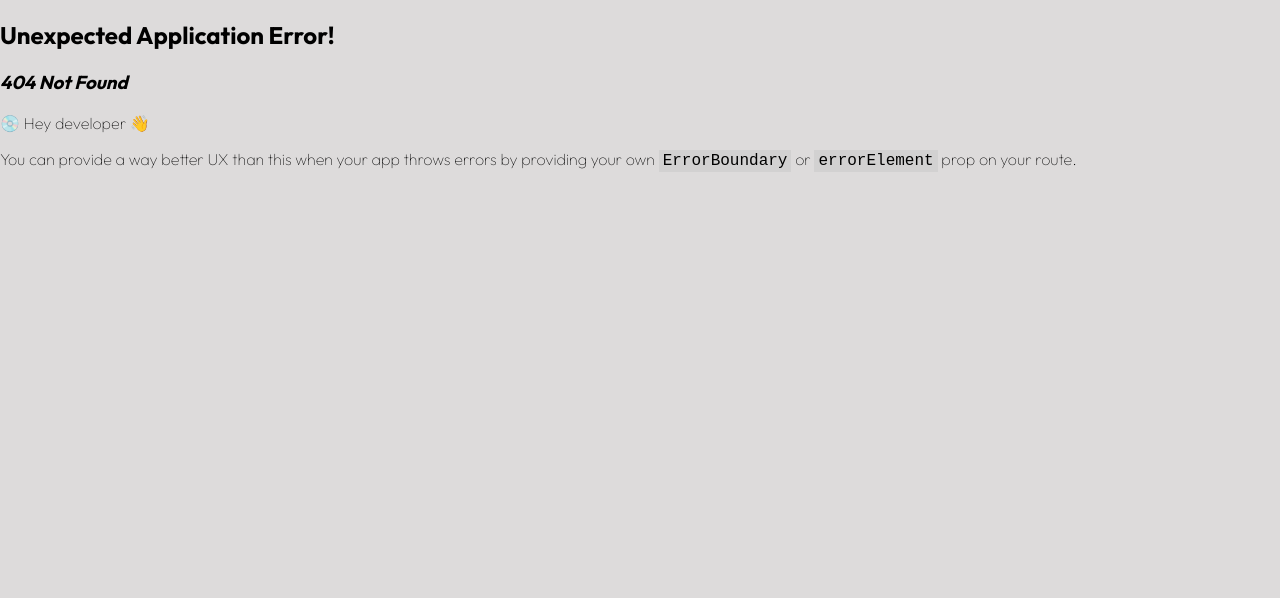
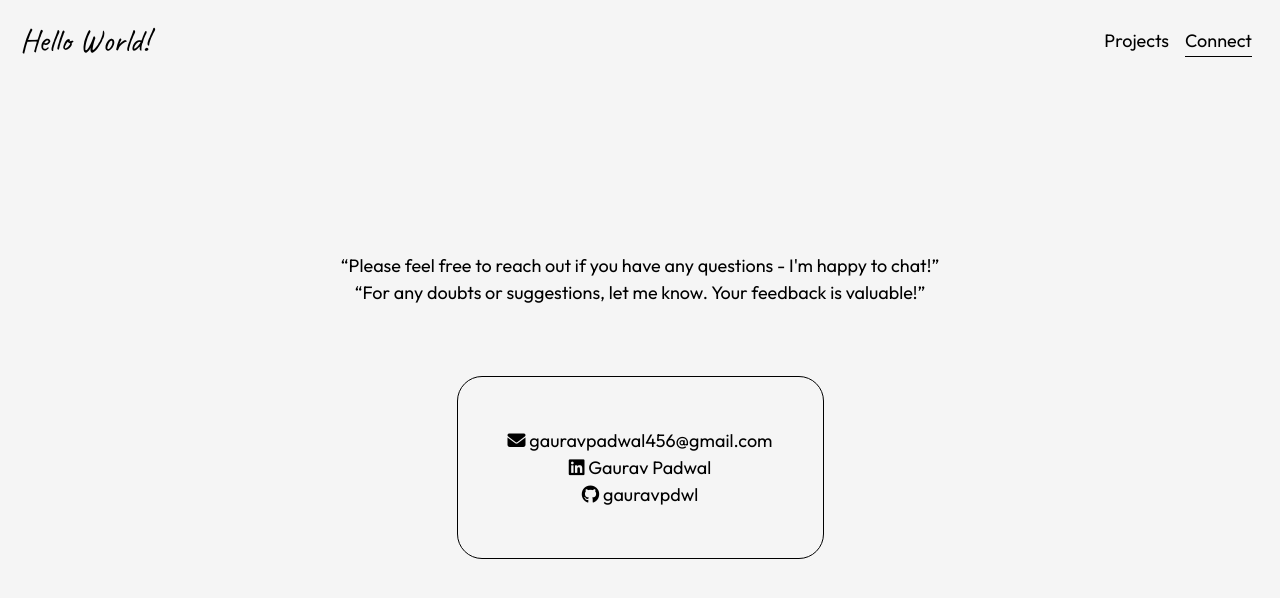
Before and after one commit to gauravpdwl/portfolio-web, a React (Vite) app: page /connect in a window 1280 px wide. Before the commit this address had no page. Shown: the top 598 px of the page. Built offline with nearby package versions, Linux system fonts and the light colour scheme.

Commit message:
Added connect page

```diff
--- a/index.html
+++ b/index.html
@@ -7,6 +7,7 @@
     <link rel="preconnect" href="https://fonts.googleapis.com">
     <link rel="preconnect" href="https://fonts.gstatic.com" crossorigin>
     <link href="https://fonts.googleapis.com/css2?family=Caveat:wght@400..700&family=Outfit:wght@100..900&display=swap" rel="stylesheet">
+    <script src="https://kit.fontawesome.com/4653e77011.js" crossorigin="anonymous"></script>
     <title>Portfolio</title>
   </head>
   <body>
--- a/src/App.css
+++ b/src/App.css
@@ -3,7 +3,8 @@ body{
   padding: 0;
   box-sizing: border-box;
   font-size: 16px;
-  background-color: rgb(221, 219, 219);
+  /* background-color: rgb(221, 219, 219); */
+  background-color: whitesmoke;
   color: black;
   font-family: "Outfit", sans-serif;
   font-optical-sizing: auto;
--- a/src/App.jsx
+++ b/src/App.jsx
@@ -1,16 +1,19 @@
 import Home from './components/home'
 import Projects from './components/projects'
 import Navbar from './components/navbar'
+import Connect from './components/connect'
 import './App.css'
 
 import {createBrowserRouter, RouterProvider} from 'react-router-dom'
+
 
 function App() {
 
   const routes=createBrowserRouter([
     {path:'/', element:<Navbar/>, children:[
       {path:'/', element:<Home/>},
-      {path:'projects', element:<Projects/>}
+      {path:'projects', element:<Projects/>},
+      {path:'connect', element:<Connect/>}
     ]}
   ])
 
--- /dev/null
+++ b/src/components/connect.jsx
@@ -0,0 +1,24 @@
+import connectStyle from '../stylemodules/connect.module.css';
+
+function Connect(){
+    return <>
+        <div className={connectStyle.topdiv}>
+            <div>
+                <p className={connectStyle.para}>
+                    &ldquo;Please feel free to reach out if you have any questions - I&apos;m happy to chat!&rdquo;
+                </p>
+
+                <p className={connectStyle.para}>
+                    &ldquo;For any doubts or suggestions, let me know. Your feedback is valuable!&rdquo;
+                </p>
+            </div>
+            <div className={connectStyle.socialmedialist}>
+                <p className={connectStyle.para}><i className="fa-solid fa-envelope"> </i>  gauravpadwal456@gmail.com</p>
+                <p className={connectStyle.para}><i className="fa-brands fa-linkedin"></i> <a className={connectStyle.at} href="https://in.linkedin.com/in/gauravpadwal?trk=people-guest_people_search-card" target="_blank">Gaurav Padwal</a></p>
+                <p className={connectStyle.para}><i className="fa-brands fa-github"></i> <a className={connectStyle.at} href="https://github.com/gauravpdwl" target="_blank">gauravpdwl</a></p>
+            </div>
+        </div>
+    </>
+}
+
+export default Connect;
--- a/src/components/home.jsx
+++ b/src/components/home.jsx
@@ -8,12 +8,17 @@ function Home(){
         <div className={homeStyle.topdiv}>
             <div className={homeStyle.contentdiv}>
                 <img className={homeStyle.image} src={svg1} alt="" />
-                <div className={homeStyle.textspace}>
-                    <p>Myself <b>Gaurav Padwal.</b></p>
-                    <p>I&apos;m a fullstack developer with 3+
+                <div>
+                    <p className={homeStyle.para}>
+                        Myself <b>Gaurav Padwal.</b>
+                    </p>
+                    <br/>
+                    <p className={homeStyle.para}>
+                        I&apos;m a fullstack developer with 3+
                         years of experience building modern web applications.
                     </p>
-                    <p>I&apos;m proficient in React, Nodejs
+                    <p className={homeStyle.para}>
+                        I&apos;m proficient in React, Nodejs
                         and passionate about creating user-friendly and performant
                         web experiences.
                     </p>
--- a/src/components/navbar.jsx
+++ b/src/components/navbar.jsx
@@ -1,11 +1,20 @@
-import { Link, Outlet } from "react-router-dom"
+import { Link, Outlet, useLocation } from "react-router-dom"
 import navbarStyle from '../stylemodules/navbar.module.css'
 
 function Navbar(){
+
+    let location=useLocation();
+    // console.log(location.pathname);
+
     return <>
         <div className={navbarStyle.naavbar}>
-            <Link className={`${navbarStyle.nvlink} ${navbarStyle.nvlinktitle}`} to="/">Hello World!</Link>
-            <Link className={navbarStyle.nvlink} to="/projects">Projects</Link>
+            <div>
+                <Link className={`${navbarStyle.nvlink} ${navbarStyle.nvlinktitle}`} to="/">Hello World!</Link>
+            </div>
+            <div className={navbarStyle.childnaavbar}>
+                <Link className={`${navbarStyle.nvlink} ${location.pathname==='/projects'? navbarStyle.activenvlink:''}`} to="/projects">Projects</Link>
+                <Link className={`${navbarStyle.nvlink} ${location.pathname==='/connect'? navbarStyle.activenvlink:''}`} to="/connect">Connect</Link>
+            </div>
         </div>
         <div>
             <Outlet/>
--- /dev/null
+++ b/src/stylemodules/connect.module.css
@@ -0,0 +1,30 @@
+.topdiv{
+    height: calc(100vh - 81px);
+    display: flex;
+    flex-direction: column;
+    justify-content: center;
+    align-items: center;
+    letter-spacing: 0;
+    line-height: 1.5;
+    font-size: 1.125rem;
+    font-weight: 400;
+    margin: 0 20px;
+    text-align: center;
+}
+
+.para{
+    margin: 0;
+}
+
+.at{
+    text-decoration: none;
+    color: black;
+}
+
+.socialmedialist{
+    text-align: center;
+    margin: 70px;
+    padding: 50px;
+    border: 1px solid black;
+    border-radius: 25px;
+}
--- a/src/stylemodules/home.module.css
+++ b/src/stylemodules/home.module.css
@@ -10,22 +10,24 @@
 .contentdiv{
     text-align: center;
     margin: 20px;
-    font-size: 1.25rem;
-    font-weight: 300;
+    font-size: 1.125rem;
+    font-weight: 400;
     letter-spacing: 0;
-    line-height: 1;
+    line-height: 1.5;
 }
 
 .image{
     height: 40vh;
     width: 50vw;
-    background-color: rgb(221, 219, 219);
-    margin-bottom: 10px;
+    /* background-color: rgb(221, 219, 219); */
+    background-color: whitesmoke;
+    margin-bottom: 20px;
 }
 
-.textspace{
-    margin: auto;
+.para{
+    margin: 0;
 }
+
 
 b{
     font-weight: 500;
--- a/src/stylemodules/navbar.module.css
+++ b/src/stylemodules/navbar.module.css
@@ -4,6 +4,11 @@
     justify-content: space-between;
     font-size: 1.125rem;
     margin: 20px;
+}
+
+.childnaavbar{
+    display: flex;
+    flex-direction: row;
 }
 
 .nvlink{
@@ -13,7 +18,16 @@
     align-self: center;
 }
 
+.childnaavbar > .nvlink{
+    margin: 0 8px;
+}
+
 .nvlinktitle{
     font-family: "Caveat", cursive;
     font-size: 2rem;
 }
+
+.activenvlink{
+    padding: 4px 0;
+    border-bottom: 1px solid black;
+}
```
